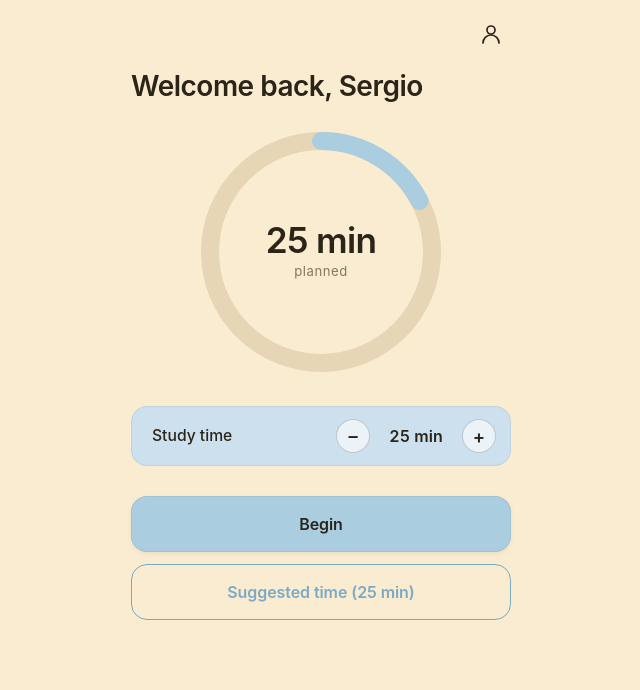
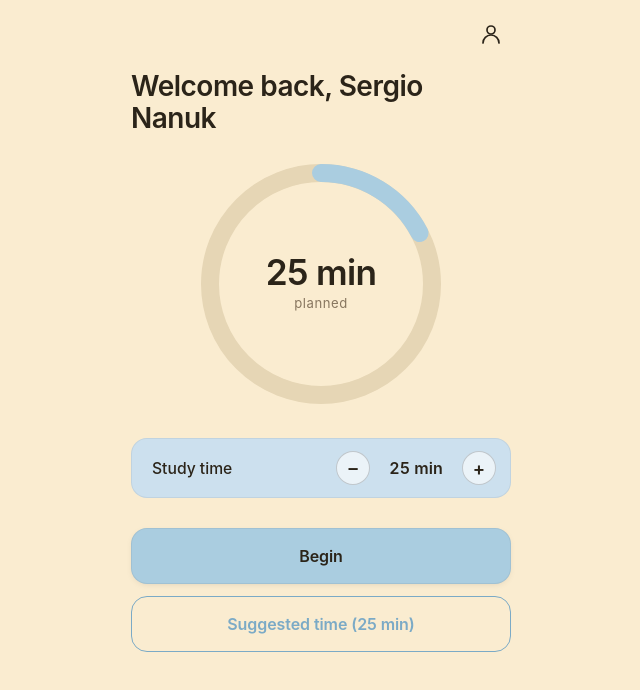
Before and after one commit to ehurturk/blink, a React (Vite) app: page / in a window 1280 px wide. Shown: the top 690 px of the page, without its empty margins (319-959 px from the left). Built offline with nearby package versions, Linux system fonts and the light colour scheme; no server answers; the database is empty.

Commit message:
feat: change user name to trigger the cicd

```diff
--- a/src/mock/user.ts
+++ b/src/mock/user.ts
@@ -1,7 +1,7 @@
 import type { MockUser } from '../types'
 
 export const mockUser: MockUser = {
-  name: 'Sergio',
+  name: 'Sergio Nanuk',
   contacts: ['Sara', 'Mum', 'Ada'],
   pet: 'Luna',
   spots: ['Joe & The Juice', 'Hyde Park'],
```
